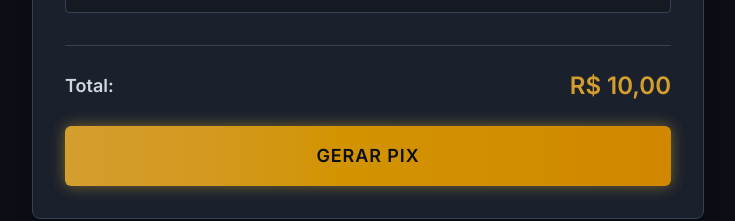
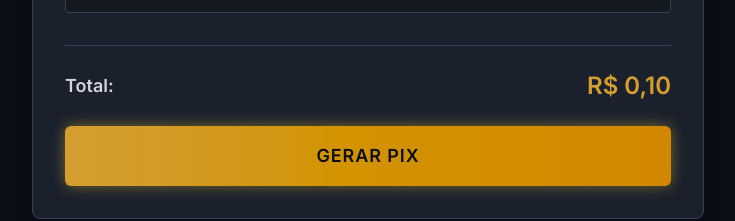
Before and after one commit to LuizxxDev/RJAM1, a React (Vite) app in the folder frontend-rjam/: page /inscricao in a window 1280 px wide. Shown: the part 525-746 px from the top of the page, without its empty margins (272-1007 px from the left). Built offline with nearby package versions, Linux system fonts and the light colour scheme.

Commit message:
teste pagamento

```diff
--- a/frontend-rjam/src/components/InscricaoPage.jsx
+++ b/frontend-rjam/src/components/InscricaoPage.jsx
@@ -4,7 +4,7 @@ import { Link } from 'react-router-dom';
 import { cpf as cpfValidator } from 'cpf-cnpj-validator'; // <-- Importando a biblioteca
 
 const MODO_TESTE = false;
-const VALOR_INGRESSO = 10.00;
+const VALOR_INGRESSO = 0.10;
 
 export default function InscricaoPage() {
   const [quantidade, setQuantidade] = useState(1);
```
